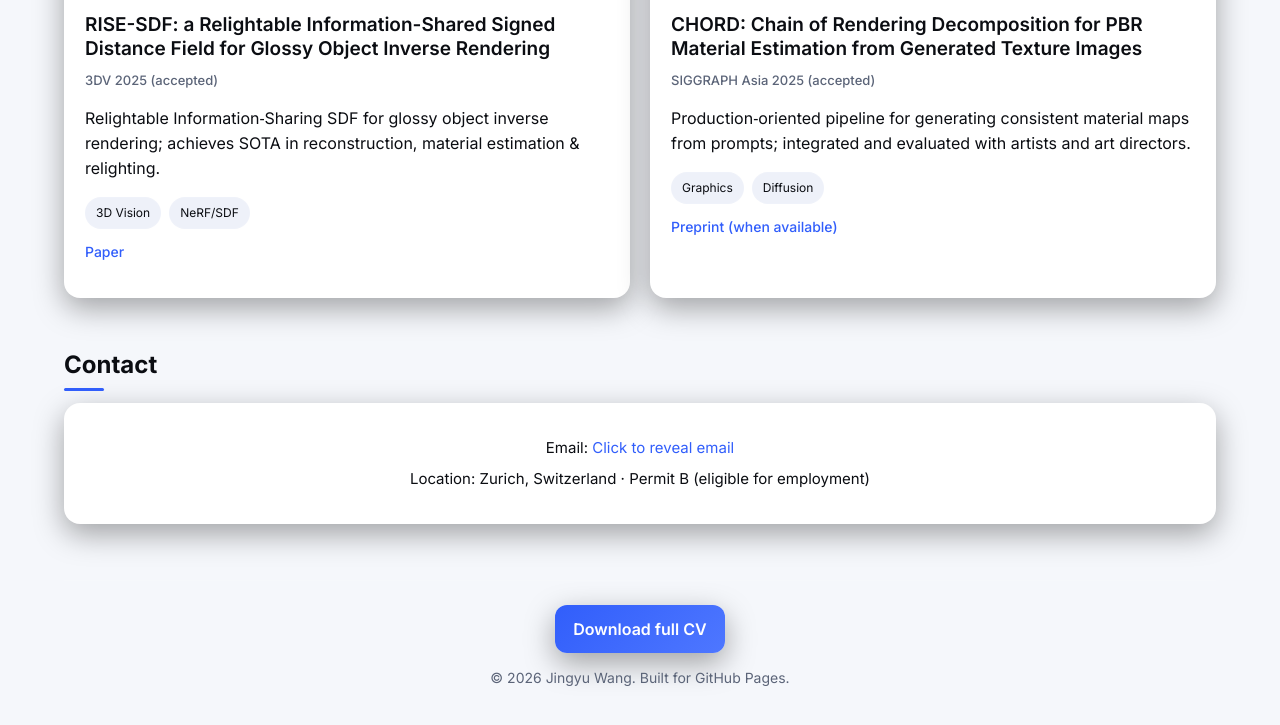
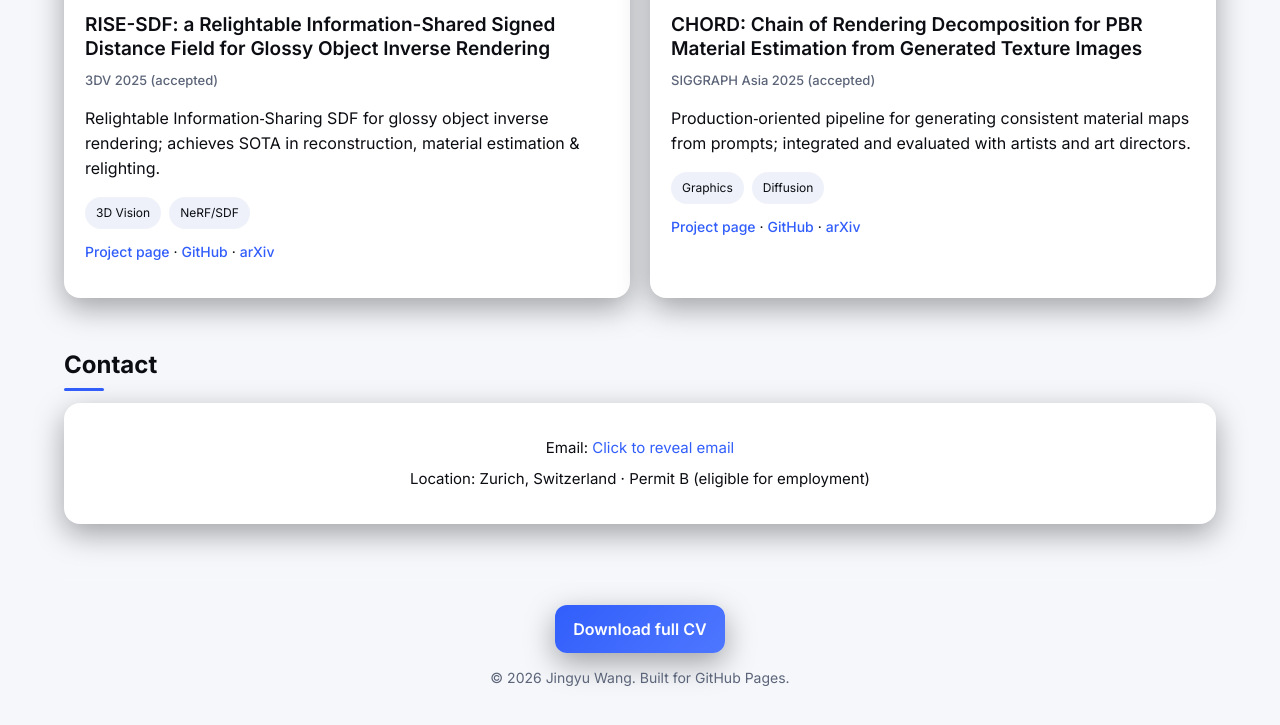
Before and after one commit to ccetaw/ccetaw.github.io, a plain HTML site: page index.html in a window 1280 px wide. Shown: the part 2268-2993 px from the top of the page. Drawn offline with Linux system fonts and the light colour scheme.

Commit message:
Add project page, GitHub, and arXiv links to publications
Co-Authored-By: Claude Opus 4.7 (1M context) <noreply@anthropic.com>

```diff
--- a/index.html
+++ b/index.html
@@ -250,7 +250,7 @@
           <p class="meta">3DV 2025 (accepted)</p>
           <p>Relightable Information‑Sharing SDF for glossy object inverse rendering; achieves SOTA in reconstruction, material estimation & relighting.</p>
           <div class="tags"><span class="tag">3D Vision</span><span class="tag">NeRF/SDF</span></div>
-          <p><a href="https://www.arxiv.org/pdf/2409.20140">Paper</a></p>
+          <p><a href="https://dehezhang2.github.io/RISE-SDF/" target="_blank" rel="noreferrer">Project page</a> · <a href="https://github.com/dehezhang2/RISE-SDF" target="_blank" rel="noreferrer">GitHub</a> · <a href="https://arxiv.org/abs/2409.20140" target="_blank" rel="noreferrer">arXiv</a></p>
         </article>
         <article class="card">
           <div class="thumb" style="background-image:url('./res/CHORD.gif');"></div>
@@ -258,7 +258,7 @@
           <p class="meta">SIGGRAPH Asia 2025 (accepted)</p>
           <p>Production‑oriented pipeline for generating consistent material maps from prompts; integrated and evaluated with artists and art directors.</p>
           <div class="tags"><span class="tag">Graphics</span><span class="tag">Diffusion</span></div>
-          <p><a href="#">Preprint (when available)</a></p>
+          <p><a href="https://ubisoft-laforge.github.io/world/chord/" target="_blank" rel="noreferrer">Project page</a> · <a href="https://github.com/ccetaw/ubisoft-laforge-chord" target="_blank" rel="noreferrer">GitHub</a> · <a href="https://arxiv.org/abs/2509.09952" target="_blank" rel="noreferrer">arXiv</a></p>
         </article>
       </div>
     </section>
```
